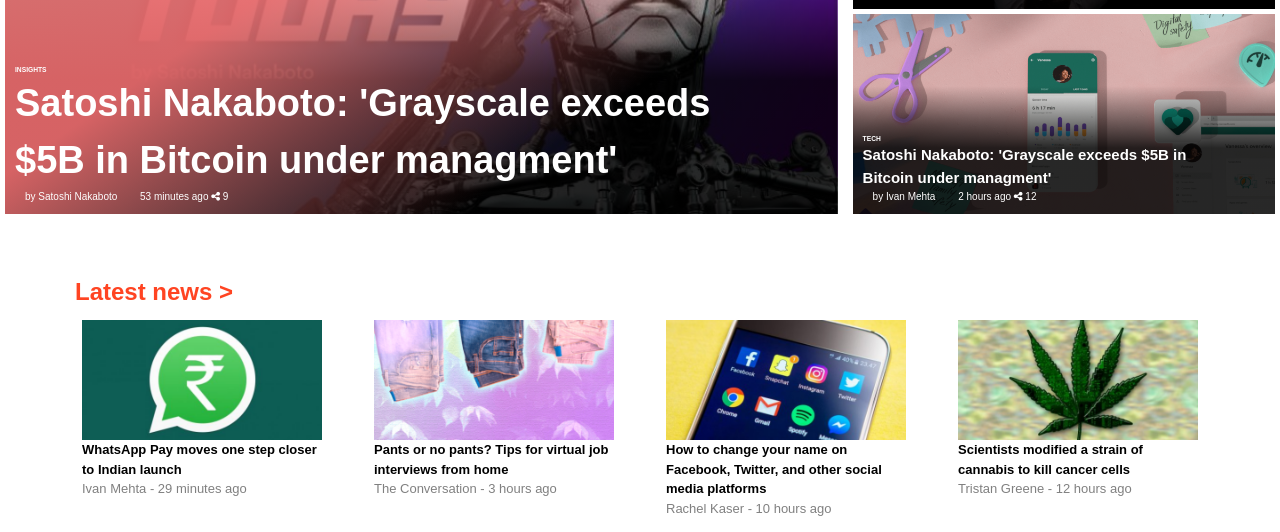
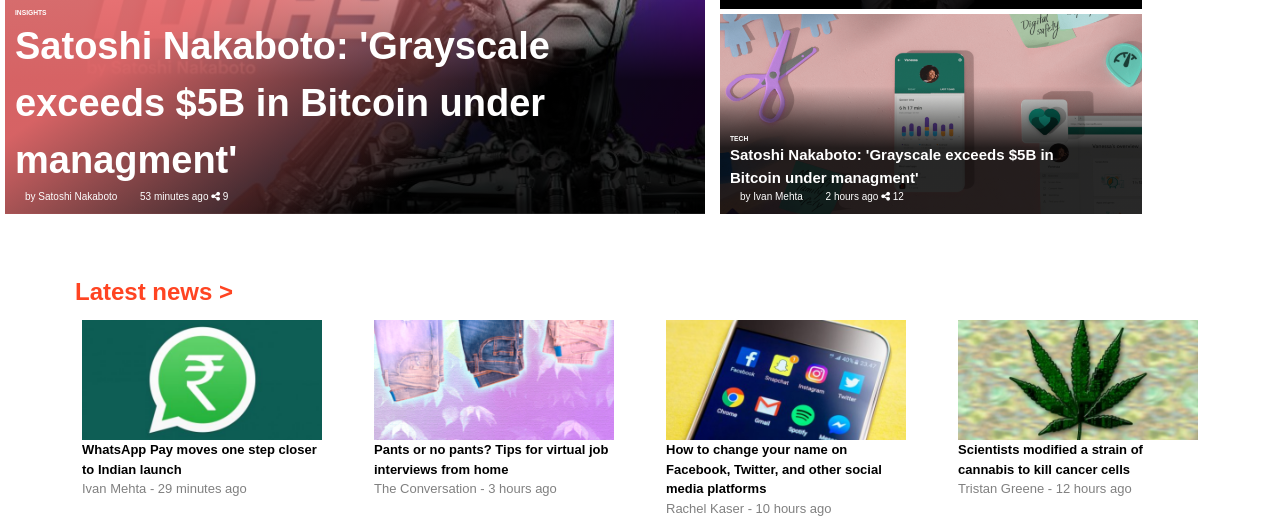
Before and after one commit to DcRonan/responsive-design, a website: page index.html in a window 1280 px wide. Shown: the part 291-823 px from the top of the page. Drawn offline with nearby package versions, Linux system fonts and the light colour scheme.

Commit message:
edit image

```diff
--- a/src/css/style.css
+++ b/src/css/style.css
@@ -223,8 +223,9 @@
 .left-box,
 .right-box,
 .right-box-2 {
-  background-size: 100% 300px;
+  background-size: cover;
   background-repeat: no-repeat;
+  max-width: 700px;
   height: 300px;
   background-position-x: center;
   background-position-y: center;
```
